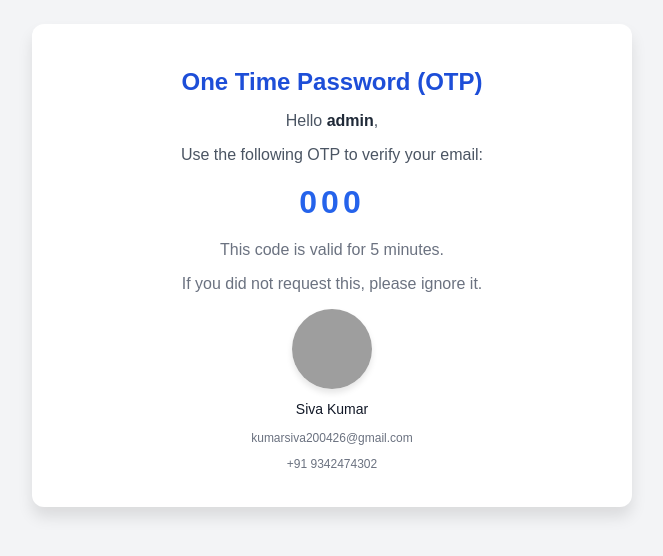
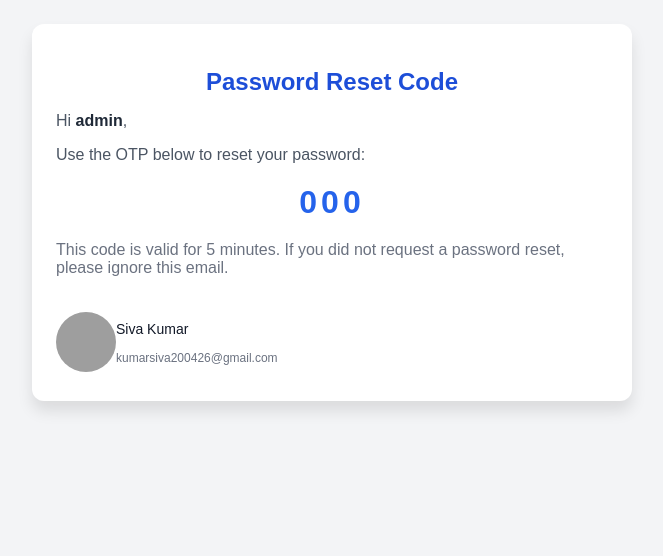
Before and after one commit to SivaKumar089/MovieBooking_backend, a Django app: template accounts/templates/otp_email.html in a window 1280 px wide. Shown: the top 556 px of the page, without its empty margins (308-971 px from the left). Run offline with Django 5.2, Linux system fonts and the light colour scheme; a user stored in the database is signed in; tables that the repository leaves empty hold one stand-in row (values such as "Sample post"); the template is opened without the code that fills it: most values are stand-ins (such as "Sample title", 1, 10 or a date in 2020); grey boxes are pictures that could not be loaded.

Commit message:
reset password html page change

```diff
--- a/accounts/templates/otp_email.html
+++ b/accounts/templates/otp_email.html
@@ -1,41 +1,86 @@
 <!DOCTYPE html>
 <html lang="en">
+  <head>
+    <meta charset="UTF-8" />
+    <meta name="viewport" content="width=device-width, initial-scale=1.0" />
+    <title>Password Reset OTP</title>
+  </head>
 
-<head>
-  <meta charset="UTF-8">
-  <meta name="viewport" content="width=device-width, initial-scale=1.0">
-  <title>Your OTP Code</title>
-</head>
+  <body
+    style="
+      margin: 0;
+      padding: 0;
+      background-color: #f3f4f6;
+      font-family: Arial, sans-serif;
+    "
+  >
+    <div style="max-width: 600px; margin: auto; padding: 24px">
+      <div
+        style="
+          background-color: #ffffff;
+          border-radius: 12px;
+          box-shadow: 0 10px 15px rgba(0, 0, 0, 0.1);
+          padding: 24px;
+        "
+      >
+        <h2
+          style="
+            font-size: 24px;
+            font-weight: 700;
+            color: #1d4ed8;
+            margin-bottom: 8px;
+            text-align: center;
+          "
+        >
+          Password Reset Code
+        </h2>
 
-<body style="margin: 0; padding: 0; background-color: #f3f4f6; font-family: Arial, sans-serif;">
-  <div style="max-width: 600px; margin: auto; padding: 24px;">
-    <div style="background-color: #ffffff; border-radius: 12px; box-shadow: 0 10px 15px rgba(0, 0, 0, 0.1); padding: 24px; text-align: center;">
+        <p style="color: #4b5563">
+          Hi <strong style="color: #1f2937">{{ user.username }}</strong>,
+        </p>
+        <p style="color: #4b5563">Use the OTP below to reset your password:</p>
 
+        <div
+          style="
+            font-size: 32px;
+            font-weight: 800;
+            color: #2563eb;
+            letter-spacing: 4px;
+            margin: 20px 0;
+            text-align: center;
+          "
+        >
+          {{ otp_code }}
+        </div>
 
-      <h2 style="font-size: 24px; font-weight: 700; color: #1d4ed8; margin-bottom: 8px;">One Time Password (OTP)</h2>
+        <p style="color: #6b7280">
+          This code is valid for 5 minutes. If you did not request a password
+          reset, please ignore this email.
+        </p>
 
-      <p style="color: #4b5563; margin-bottom: 8px;">Hello <span style="font-weight: 600; color: #1f2937;">{{ user.username }}</span>,</p>
+        <div style="display: flex; align-items: center; margin-top: 30px">
+          <img
+            src="https://i.ibb.co/20L3DRsN/siva.jpg"
+            alt="Siva Kumar"
+            style="
+              width: 60px;
+              height: 60px;
+              border-radius: 50%;
+              object-fit: cover;
+              display: block;
+            "
+          />
 
-      <p style="color: #4b5563; margin-bottom: 12px;">Use the following OTP to verify your email:</p>
-
-      <div style="font-size: 32px; font-weight: 800; color: #2563eb; letter-spacing: 4px; margin: 20px 0;">{{ otp_code }}</div>
-
-      <p style="color: #6b7280; margin-bottom: 4px;">This code is valid for 5 minutes.</p>
-      <p style="color: #6b7280;">If you did not request this, please ignore it.</p>
-
-
-      <div style="text-align: center;">
-        <img src="https://i.ibb.co/20L3DRsN/siva.jpg"
-          alt="Siva Kumar"
-          style="width: 80px; height: 80px; border-radius: 9999px; object-fit: cover; box-shadow: 0 4px 6px rgba(0, 0, 0, 0.1); margin: auto;" />
-
-        <p style="font-size: 14px; font-weight: 500; color: #111827; margin-top: 8px;">Siva Kumar</p>
-        <p style="font-size: 12px; color: #6b7280;">kumarsiva200426@gmail.com</p>
-        <p style="font-size: 12px; color: #6b7280;">+91 9342474302</p>
+          <div>
+            <p style="font-size: 14px; font-weight: 500; color: #111827">
+              Siva Kumar
+            </p>
+            <p style="font-size: 12px; color: #6b7280">
+              kumarsiva200426@gmail.com
+            </p>
+          </div>
+        </div>
       </div>
-
     </div>
-  </div>
-</body>
-
+  </body>
 </html>
```
Also changed, not shown: db.sqlite3.
